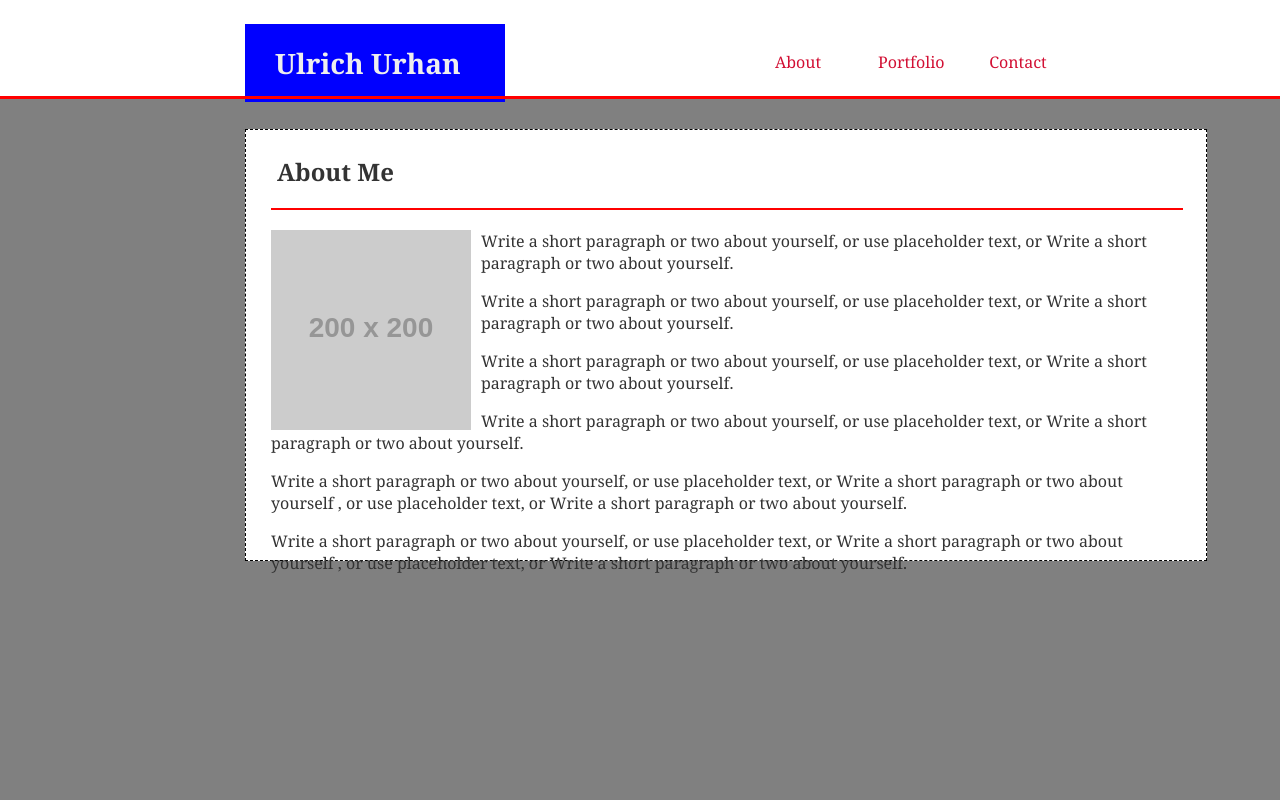
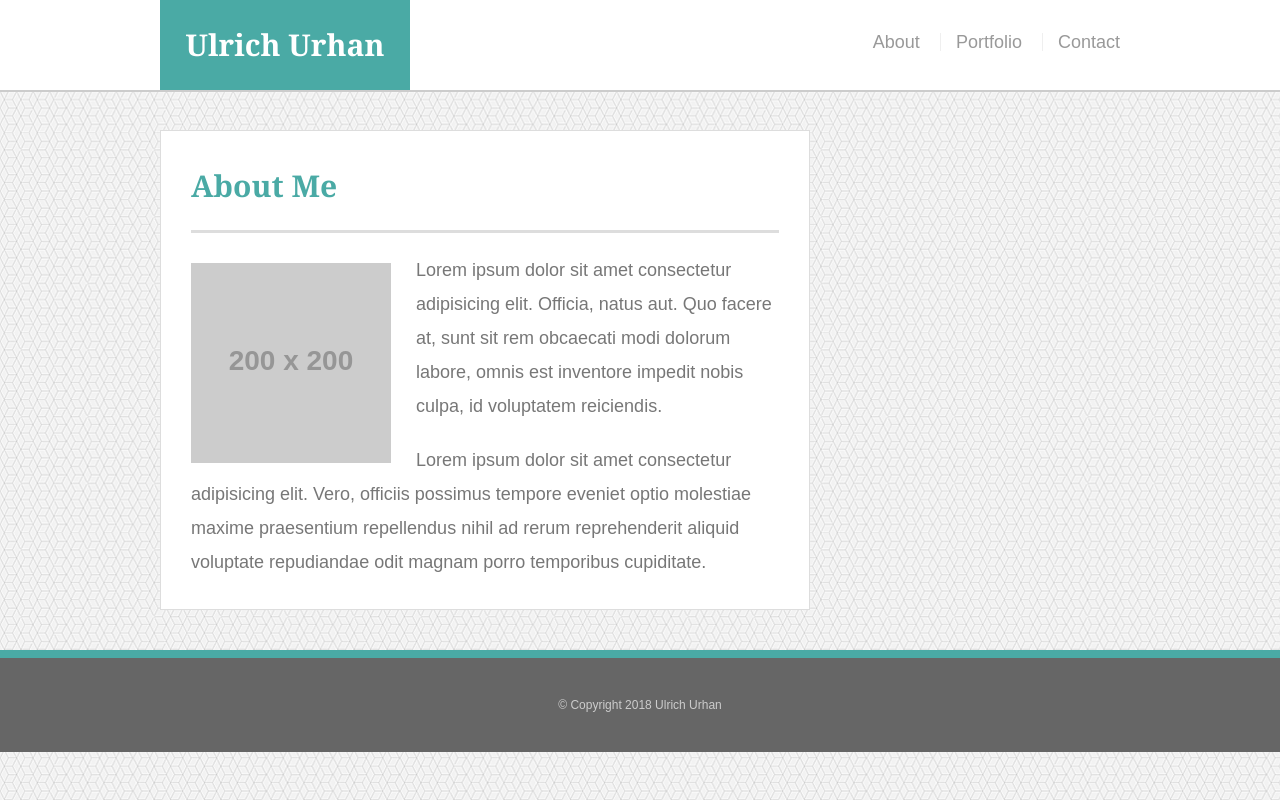
Before and after one commit to ulrichurhan/Basic-Portfolio, a plain HTML site: page index.html in a window 1280 px wide. Drawn offline with Linux system fonts and the light colour scheme; placeholder pictures from the web are drawn by us.

Commit message:
semi-final version, neds alignment

```diff
--- /dev/null
+++ b/assets/css/reset.css
@@ -0,0 +1,48 @@
+/* http://meyerweb.com/eric/tools/css/reset/
+   v2.0 | 20110126
+   License: none (public domain)
+*/
+
+html, body, div, span, applet, object, iframe,
+h1, h2, h3, h4, h5, h6, p, blockquote, pre,
+a, abbr, acronym, address, big, cite, code,
+del, dfn, em, img, ins, kbd, q, s, samp,
+small, strike, strong, sub, sup, tt, var,
+b, u, i, center,
+dl, dt, dd, ol, ul, li,
+fieldset, form, label, legend,
+table, caption, tbody, tfoot, thead, tr, th, td,
+article, aside, canvas, details, embed,
+figure, figcaption, footer, header, hgroup,
+menu, nav, output, ruby, section, summary,
+time, mark, audio, video {
+	margin: 0;
+	padding: 0;
+	border: 0;
+	font-size: 100%;
+	font: inherit;
+	vertical-align: baseline;
+}
+/* HTML5 display-role reset for older browsers */
+article, aside, details, figcaption, figure,
+footer, header, hgroup, menu, nav, section {
+	display: block;
+}
+body {
+	line-height: 1;
+}
+ol, ul {
+	list-style: none;
+}
+blockquote, q {
+	quotes: none;
+}
+blockquote:before, blockquote:after,
+q:before, q:after {
+	content: '';
+	content: none;
+}
+table {
+	border-collapse: collapse;
+	border-spacing: 0;
+}
--- a/assets/css/style.css
+++ b/assets/css/style.css
@@ -1,104 +1,190 @@
-body {
-    background-color: gray;
-    font-family: Georgia, 'Times New Roman', Times, serif;
-    color:#333;
-    margin:0 auto;
+* {
+    box-sizing: border-box;
 }
 
-/* .container-main {
-    border-style: dashed;
-    border-width: 0.5px;
-    border-color: red;
-    width: 1200px;
-    height: 600px;
-} */
+body{
+    background: url('../images/qbkls.png');
+    font-size: 18px;
+    line-height: 34px;
+    font-family: 'Arial', 'Helvetica Neue', Helvetica, sans-serif;
+    color: #777;
+}
 
-.container {
-    width: 960px;
-    height: 430px;
-    border-style: dashed;
-    border-width: 1px;
-    border-color: black;
-    background-color:white;
-    margin-left: 245px;
+.container{
+    width: 100%;
+    max-width: 960px;
+    margin: 0 auto;
+    clear: both;
+}
+
+h1, h2, h3, p {
+    margin-bottom: 20px;
+}
+
+p:last-child {
+    margin-bottom: 0;
+}
+
+h1, h2, h3 {
+    font-family: Georgia, 'Times New Roman', Times, serif;
+    font-weight: 700;
+    color:#4aaaa5;
 }
 
 h1 {
+    font-size: 30px;
+    line-height: 49px;
+    border-bottom: 3px solid #ddd;
+    padding-bottom: 20px;
+}
+
+h2, h3{
+    font-size:22px;
+}
+
+#masthead {
+    background: #fff;
+    margin: 0 0 30px;
+    z-index: 99;
+    color: #fff;
+    overflow: auto;
+    border-bottom: 2px solid #ccc;
+    position: fixed;
+    width: 100%;
+}
+
+#logo {
+    width: 250px;
+    height: 90px;
+    background: #4aaaa5;
+    float: left;
+    font-family: Georgia, 'Times New Roman', Times, serif;
+    text-align: center;
+    line-height: 90px;
+    color: #fff;
+    font-weight: 700;
+    font-size: 30px;
+    text-decoration: none;
+}
+
+nav {
+    float: right;
+    margin-top: 25px
+}
+
+nav a{
+    color: #999;
+    text-decoration: none;
+    margin-left: 15px;
+    display: inline-block;
+    border-left: 1px solid #efefef;
+    padding-left: 15px;
+    line-height: 18px;
+}
+
+nav a:first-child {
+    border-left: 0 none;
+}
+
+#main-container{
+    padding-top:130px;
+}
+
+.main-section {
+    background: #fff;
+    padding: 30px;
+    margin: 0 0 40px 0;
+    width: 100%;
+    max-width: 650px;
+    float: left;
+    border: 1px solid #ddd;
+}
+
+.auth-image {
     width: 200px;
-    background:blue;
-    color:#eee;
-    font-size: 28px;
-    /* text-align: center */
-    margin-left: 245px;
-    margin-bottom: 0px;
-    padding-left: 30px;
-    padding-right: 30px;
-    padding-bottom: 20px;
-    padding-top: 20px;
-   }
+    height: auto;
+    margin-top: 10px;
+    float: left;
+    margin-right: 25px;
+}
 
-h2 {
-    font-size:24px;
-    width:900px;
-    margin:0 auto;
+footer {
+    background: #666;
+    color: #fff;
+    padding: 30px 0;
+    clear: both;
+    border-top: 8px solid #4aaaa5;
+    color: #ccc;
+    font-size: 12px;
+    text-align: center;
+}
+
+.work {
+    width: 274px;
+    overflow: auto;
+    position: relative;
+    float: left;
+    margin: 20px 0 25px;
+}
+
+.work:nth-child(even) {
+    margin-right: 40px;
+}
+
+.work img {
+    width: 100%;
+    border:0 none;
+    opacity: .8;
+}
+
+.work h3 {
+    border-bottom: 0;
+    background: #4aaaa5;
+    color: #fff;
+    text-align: center;
+    position: absolute;
+    bottom: 20px;
+    padding: 15px;
+    width: 100%;
+    line-height: 30px;
+    margin-bottom: 0;
+    font-weight: 300;
+}
+
+#contact-form ul {
+    margin-bottom: 20px;
+}
+
+#contact-form li {
     margin-bottom: 10px;
 }
 
-#main-bio {
-    float:left;
-    width:95%;
-    margin-top: 25px;
-    margin-left: 25px;
+label,
+input[type=text],
+input[type=email],
+textarea {
+    display: block;
+    width: 100%;
 }
 
-#bio-image {
-    float:left;
-    width:200px;
-    margin-right: 10px;
+input[type=text],
+input[type=email],
+textarea {
+    height: 35px;
+    border: 1px solid #ddd;
+    padding: 0 10px;
+    font-size: 14px;
 }
 
-a {
-    color: #d21034;
+textarea {
+    height: 200px;
 }
 
-p {
-    margin-top:0px;
+input[type=submit] {
+    background: #4aaaa5;
+    border:0 none;
+    color: #fff;
+    font-size: 18px;
+    padding: 10px 30px;
+    cursor: pointer;
 }
-
-.hr-about {
-    border: none;
-    height: 2px;
-    margin-top: 20px;
-    margin-bottom: 20px;
-    background-color: red;
-}
-
-.hr-main {
-    border: none;
-    margin: 0px;
-    height: 3px;
-    margin-bottom: 30px;
-    background-color: red;
-}
-
-.top-white {
-    height: 91px;
-    padding-top: 5px;
-    background-color: white;
-}
-
-.float-menu-item {
-    float: right;
-    width: 60px;
-    text-align: center;
-    margin-top: 30px;
-    margin-right: 50px;
-}
-
-#menu {
-    margin-right: 182px;
-}
-
-.underline-none {
-    text-decoration: none;
-}
--- a/index.html
+++ b/index.html
@@ -5,44 +5,41 @@
     <meta charset="UTF-8">
     <meta name="viewport" content="width=device-width, initial-scale=1.0">
     <meta http-equiv="X-UA-Compatible" content="ie=edge">
-    <title>My Portfolio</title>
+    <title>About Me</title>
+    <link rel="stylesheet" type="text/css" href="./assets/css/reset.css">
     <link rel="stylesheet" type="text/css" href="./assets/css/style.css">
-
 </head>
 
 <body>
-    <header>
-        <div class="top-white">
-            <div id="menu">
-                <ul>
-                    <a class="float-menu-item underline-none" href="https://www.w3schools.com/html/" target="_self">Contact</a>
-                    <a class="float-menu-item underline-none" href="https://www.w3schools.com/html/" target="_self">Portfolio</a>
-                    <a class="float-menu-item underline-none" href="https://www.w3schools.com/html/" target="_self">About</a>
-                </ul>
-            </div>
-
-            <div>
-                <h1>Ulrich Urhan</h1>
-            </div>
-
+    <header id="masthead">
+        <div class="container">
+            <a href="index.html" id="logo">Ulrich Urhan</a>
+            <nav>
+                <a href="index.html">About</a>
+                <a href="portfolio.html">Portfolio</a>
+                <a href="contact.html">Contact</a>
+            </nav>
         </div>
     </header>
 
-    <hr class="hr-main">
+    <div id="main-container" class="container">
+        <section class="main-section">
+            <h1>About Me</h1>
+            <img src="https://placehold.it/200x200" class="auth-image" alt="Ulrich Urhan">
+            <p>Lorem ipsum dolor sit amet consectetur adipisicing elit. Officia, natus aut. Quo facere at, sunt sit rem
+                obcaecati modi dolorum labore, omnis est inventore impedit nobis culpa, id voluptatem reiciendis.</p>
+            <p>Lorem ipsum dolor sit amet consectetur adipisicing elit. Vero, officiis possimus tempore eveniet optio
+                molestiae maxime praesentium repellendus nihil ad rerum reprehenderit aliquid voluptate repudiandae
+                odit magnam porro temporibus cupiditate.</p>
+        </section>
+    </div>
 
-    <div class="container">
-            <section id="main-bio">
-                <h2>About Me</h2>
-                <hr class="hr-about">
-                <img id="bio-image" src="https://placehold.it/200x200" alt="Ulrich Urhan">
-                <p>Write a short paragraph or two about yourself, or use placeholder text, or Write a short paragraph or two about yourself.</p>
-                <p>Write a short paragraph or two about yourself, or use placeholder text, or Write a short paragraph or two about yourself.</p>
-                <p>Write a short paragraph or two about yourself, or use placeholder text, or Write a short paragraph or two about yourself.</p>
-                <p>Write a short paragraph or two about yourself, or use placeholder text, or Write a short paragraph or two about yourself.</p>
-                <p>Write a short paragraph or two about yourself, or use placeholder text, or Write a short paragraph or two about yourself , or use placeholder text, or Write a short paragraph or two about yourself.</p>
-                <p>Write a short paragraph or two about yourself, or use placeholder text, or Write a short paragraph or two about yourself , or use placeholder text, or Write a short paragraph or two about yourself.</p>
-            </section>
-    </div>
+    <footer>
+        <div class="container">
+            &copy; Copyright 2018 Ulrich Urhan
+        </div>
+    </footer>
+
 </body>
 
 </html>
```
Also changed, not shown: contact.html (+56 -0 lines), portfolio.html (+65 -0 lines), assets/images/qbkls.png (added).
